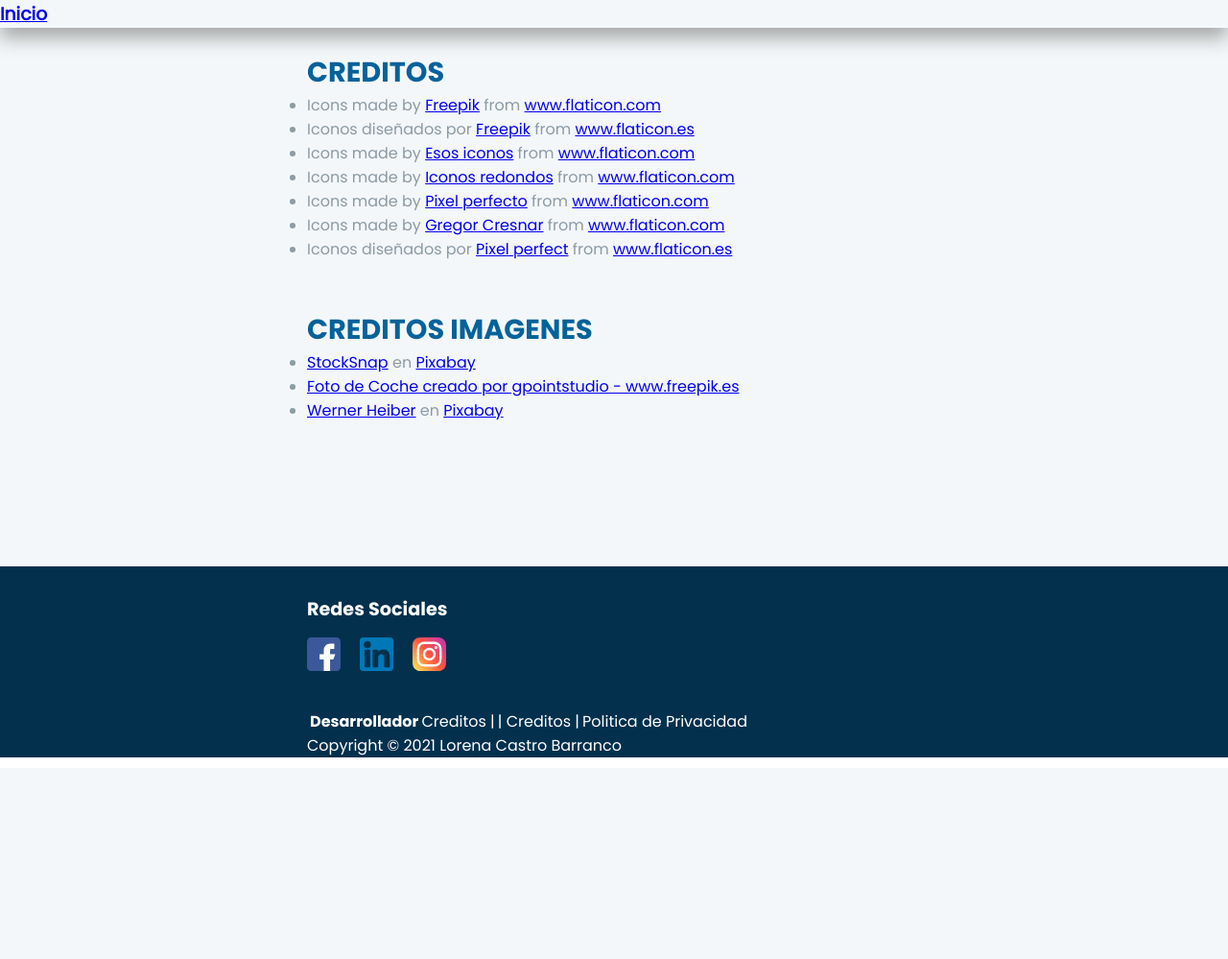
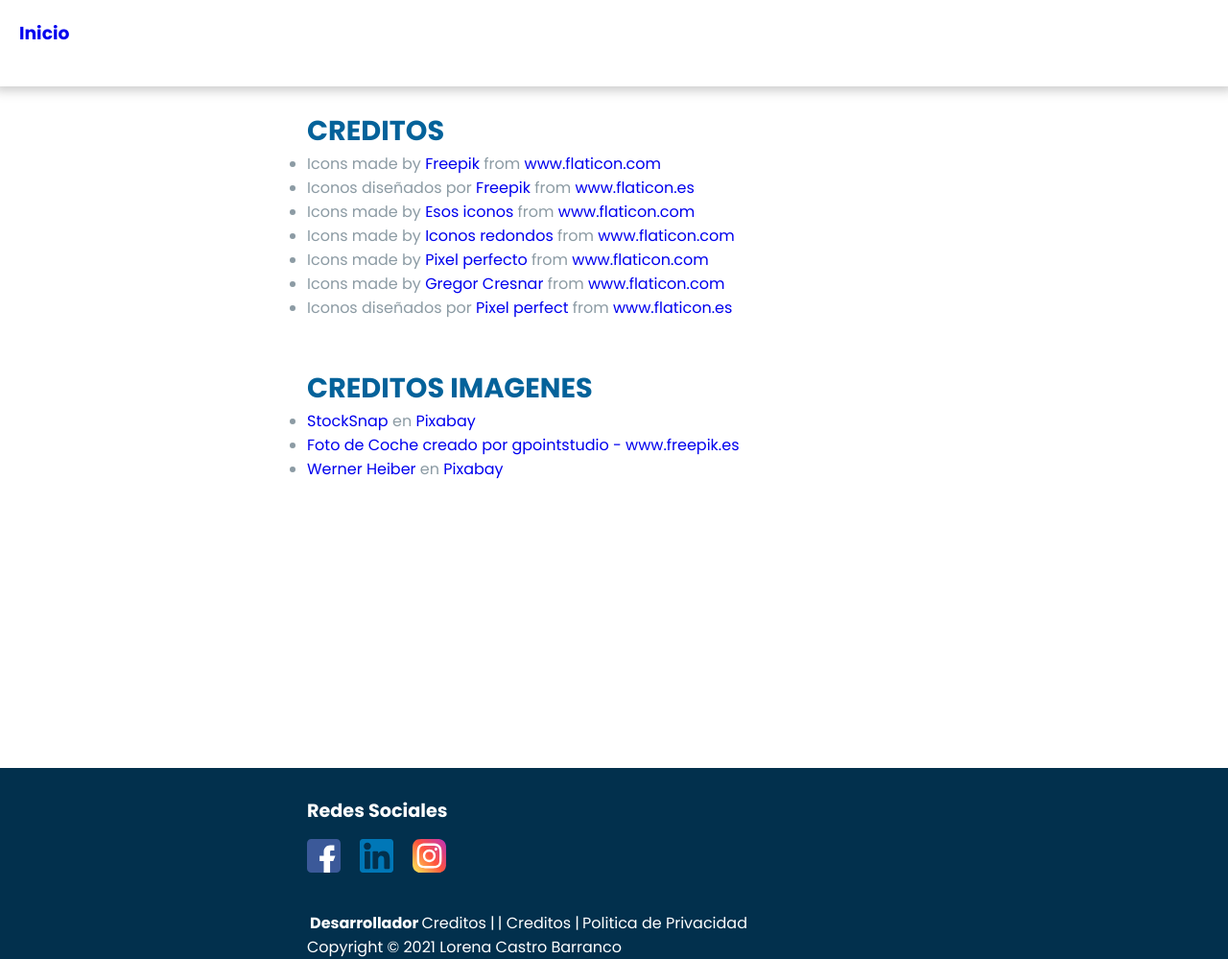
Before and after one commit to Hectorc70/web_lorena, a Django app: page /creditos/ in a window 1280 px wide. Shown: the whole page at 96% size. Before the commit the page ends 789 px from the top, so only its background shows below. Run offline with Django 3.2, Linux system fonts and the light colour scheme; parts of the project's set-up code (start-up, migrations or seed data) failed here and were passed over; some libraries are stand-ins or nearby versions.

Commit message:
Cambios en Creditos

```diff
--- a/static/css/styles.css
+++ b/static/css/styles.css
@@ -539,7 +539,33 @@
 #container-copyright .important{
     font-family: 'Poppins-Bold';
 }
-<<<<<<< Updated upstream
 
-=======
->>>>>>> Stashed changes
+
+/* CREDITOS */
+
+#header-credits{
+    display: block;
+    padding: 20px;
+    height: 50px;
+    box-shadow: 0px 0px 10px 5px var(--color-sombra-cards);
+}
+
+#header-credits h3 a{
+    text-decoration: none;
+    font-family: var(--font-primary);
+}
+
+#section-credits{
+    display: block;
+    height: 100vh;
+}
+
+
+
+#section-logos .subtitle div a{
+    text-decoration: none;
+}
+
+#section-images .subtitle  a{
+    text-decoration: none;
+}
--- a/templates/creditos.html
+++ b/templates/creditos.html
@@ -32,70 +32,77 @@
     {% endif %}
 
 
-    <section id="section-contact-about-me">
-        <header  style="box-shadow: 0px 10px 20px 0px #1111115d;">
+    <section id="section-credits">
+        <header id="header-credits" >
             <h3><a href="https://www.lorenacastrob.com/">Inicio</a>
             </h3>
         </header>
         <div id="container-contact-about-me">
 
-
-
-
             <br>
 
-            <ul>
+            <ul id="section-logos">
                 <h2 class="title-section">CREDITOS</h2>
 
                 <li class="subtitle">
-                            <div>    Icons made by <a href="https://www.freepik.com" title="Freepik">Freepik</a> from <a href="https://www.flaticon.com/" title="Flaticon">www.flaticon.com</a></div>
+                    <div> Icons made by <a href="https://www.freepik.com" title="Freepik">Freepik</a> from <a
+                            href="https://www.flaticon.com/" title="Flaticon">www.flaticon.com</a></div>
                 </li>
 
 
                 <li class="subtitle">
-                            <div>Iconos diseñados por <a href="https://www.freepik.com" title="Freepik">Freepik</a> from <a href="https://www.flaticon.es/" title="Flaticon">www.flaticon.es</a></div>
+                    <div>Iconos diseñados por <a href="https://www.freepik.com" title="Freepik">Freepik</a> from <a
+                            href="https://www.flaticon.es/" title="Flaticon">www.flaticon.es</a></div>
                 </li>
                 <li class="subtitle">
-                            <div>Icons made by <a href="https://www.flaticon.com/authors/those-icons" title="Esos iconos">Esos iconos</a> from <a href="https://www.flaticon.com/" title="Flaticon">www.flaticon.com</a></div>
+                    <div>Icons made by <a href="https://www.flaticon.com/authors/those-icons" title="Esos iconos">Esos
+                            iconos</a> from <a href="https://www.flaticon.com/" title="Flaticon">www.flaticon.com</a>
+                    </div>
                 </li>
                 <li class="subtitle">
-                            <div>Icons made by <a href="https://www.flaticon.com/authors/roundicons" title="Iconos redondos">Iconos redondos</a> from <a href="https://www.flaticon.com/" title="Flaticon">www.flaticon.com</a></div>
+                    <div>Icons made by <a href="https://www.flaticon.com/authors/roundicons"
+                            title="Iconos redondos">Iconos redondos</a> from <a href="https://www.flaticon.com/"
+                            title="Flaticon">www.flaticon.com</a></div>
                 </li>
                 <li class="subtitle">
-                            <div>Icons made by <a href="https://www.flaticon.com/authors/pixel-perfect" title="Pixel perfecto">Pixel perfecto</a> from <a href="https://www.flaticon.com/" title="Flaticon">www.flaticon.com</a></div>
+                    <div>Icons made by <a href="https://www.flaticon.com/authors/pixel-perfect"
+                            title="Pixel perfecto">Pixel perfecto</a> from <a href="https://www.flaticon.com/"
+                            title="Flaticon">www.flaticon.com</a></div>
                 </li>
                 <li class="subtitle">
-                            <div>Icons made by <a href="https://www.flaticon.com/authors/gregor-cresnar" title="Gregor Cresnar">Gregor Cresnar</a> from <a href="https://www.flaticon.com/" title="Flaticon">www.flaticon.com</a></div>
+                    <div>Icons made by <a href="https://www.flaticon.com/authors/gregor-cresnar"
+                            title="Gregor Cresnar">Gregor Cresnar</a> from <a href="https://www.flaticon.com/"
+                            title="Flaticon">www.flaticon.com</a></div>
                 </li>
                 <li class="subtitle">
-                            <div>Iconos diseñados por <a href="https://www.flaticon.es/autores/pixel-perfect" title="Pixel perfect">Pixel perfect</a> from <a href="https://www.flaticon.es/" title="Flaticon">www.flaticon.es</a></div>
+                    <div>Iconos diseñados por <a href="https://www.flaticon.es/autores/pixel-perfect"
+                            title="Pixel perfect">Pixel perfect</a> from <a href="https://www.flaticon.es/"
+                            title="Flaticon">www.flaticon.es</a></div>
                 </li>
             </ul>
             <br>
             <br>
-                    <ul>
+            <ul id="section-images">
                 <h2 class="title-section">CREDITOS IMAGENES</h2>
                 <li class="subtitle">
-                            <a href="https://pixabay.com/es/users/stocksnap-894430/?utm_source=link-attribution&amp;utm_medium=referral&amp;utm_campaign=image&amp;utm_content=2590810">StockSnap</a> en <a href="https://pixabay.com/es/?utm_source=link-attribution&amp;utm_medium=referral&amp;utm_campaign=image&amp;utm_content=2590810">Pixabay</a>
+                    <a
+                        href="https://pixabay.com/es/users/stocksnap-894430/?utm_source=link-attribution&amp;utm_medium=referral&amp;utm_campaign=image&amp;utm_content=2590810">StockSnap</a>
+                    en <a
+                        href="https://pixabay.com/es/?utm_source=link-attribution&amp;utm_medium=referral&amp;utm_campaign=image&amp;utm_content=2590810">Pixabay</a>
                 </li>
                 <li class="subtitle">
-                            <a href='https://www.freepik.es/fotos/coche'>Foto de Coche creado por gpointstudio - www.freepik.es</a>
+                    <a href='https://www.freepik.es/fotos/coche'>Foto de Coche creado por gpointstudio -
+                        www.freepik.es</a>
                 </li>
                 <li class="subtitle">
-                            <a href="https://pixabay.com/es/users/089photoshootings-4258482/?utm_source=link-attribution&amp;utm_medium=referral&amp;utm_campaign=image&amp;utm_content=1979272">Werner Heiber</a> en <a href="https://pixabay.com/es/?utm_source=link-attribution&amp;utm_medium=referral&amp;utm_campaign=image&amp;utm_content=1979272">Pixabay</a>
+                    <a
+                        href="https://pixabay.com/es/users/089photoshootings-4258482/?utm_source=link-attribution&amp;utm_medium=referral&amp;utm_campaign=image&amp;utm_content=1979272">Werner
+                        Heiber</a> en <a
+                        href="https://pixabay.com/es/?utm_source=link-attribution&amp;utm_medium=referral&amp;utm_campaign=image&amp;utm_content=1979272">Pixabay</a>
                 </li>
             </ul>
 
-            <div id="container-about-me">
-                <div id="container-about-me-description">
 
-
-                </div>
-                <div id="container-value-proposal-description">
-
-
-                </div>
-            </div>
         </div>
     </section>
 
@@ -114,14 +121,6 @@
                             fill="#fff" />
                     </svg>
                 </a>
-
-
-
-
-
-
-
-
                 <a target="blanck" href="https://www.linkedin.com/in/lorena-c-8621703b/" class="social-network">
                     <svg class="icon" xmlns="http://www.w3.org/2000/svg" xmlns:xlink="http://www.w3.org/1999/xlink"
                         version="1.1" id="Layer_1" x="0px" y="0px" viewBox="0 0 382 382"
@@ -160,7 +159,6 @@
                         </g>
                     </svg>
                 </a>
-
                 <a target="blanck" href="https://www.instagram.com/lorens57/" class="social-network">
                     <svg class="icon" xmlns="http://www.w3.org/2000/svg" xmlns:xlink="http://www.w3.org/1999/xlink"
                         enable-background="new 0 0 24 24" viewBox="0 0 24 24">
@@ -181,8 +179,7 @@
 
             </div>
             <div id="container-copyright">
-                <a a target="blanck" class="link important"
-                href="https://hectorgarciadev.online/">Desarrollador</a>
+                <a a target="blanck" class="link important" href="https://hectorgarciadev.online/">Desarrollador</a>
                 <a target="blanck" class="link" href="/creditos/"> Creditos | </a>
                 <a target="blanck" class="link" href="creditos.html"> | Creditos | </a>
 
@@ -191,7 +188,6 @@
             </div>
             <p>Copyright © 2021 Lorena Castro Barranco</p>
         </div>
-
     </footer>
 
 
```
Also changed, not shown: templates/index.html (+3 -7 lines). Lines whose indentation alone changed are shown as unchanged.
